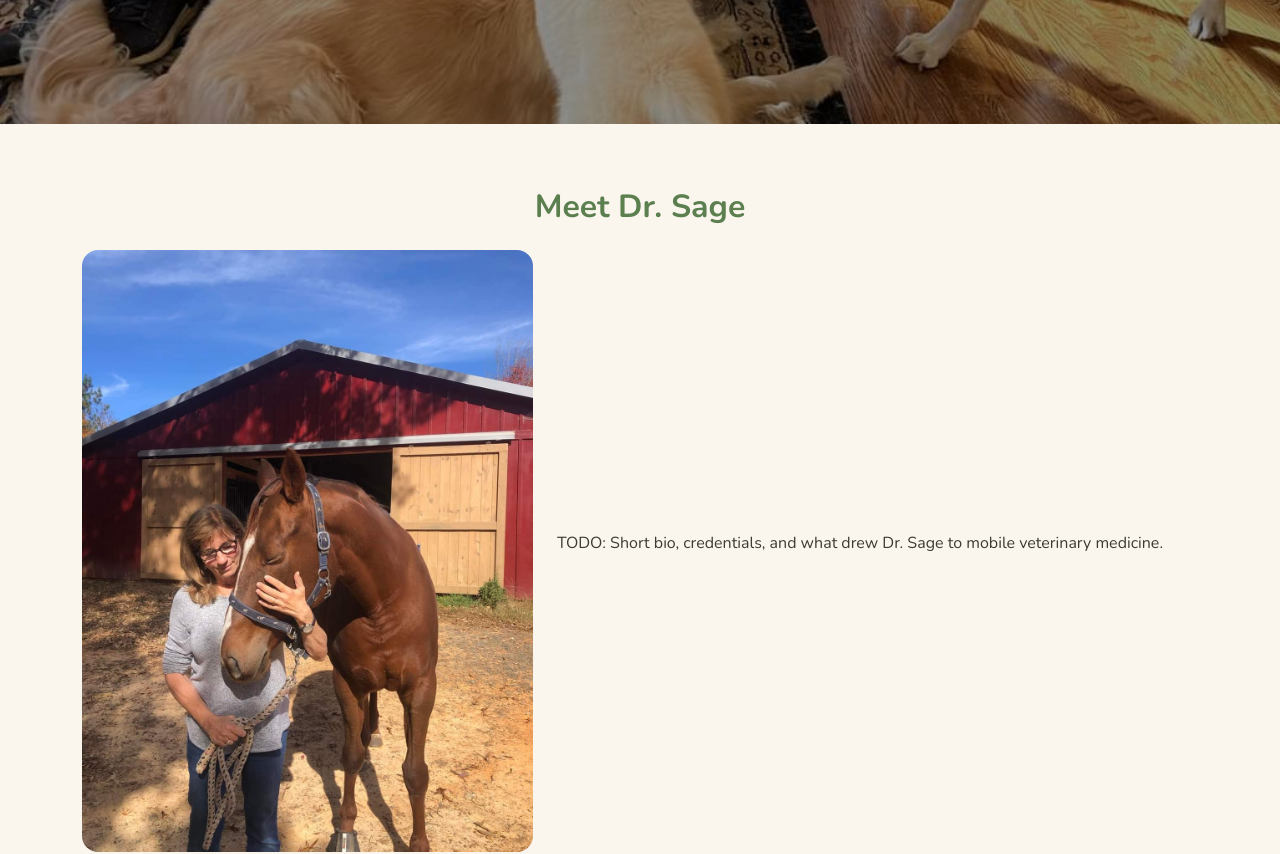
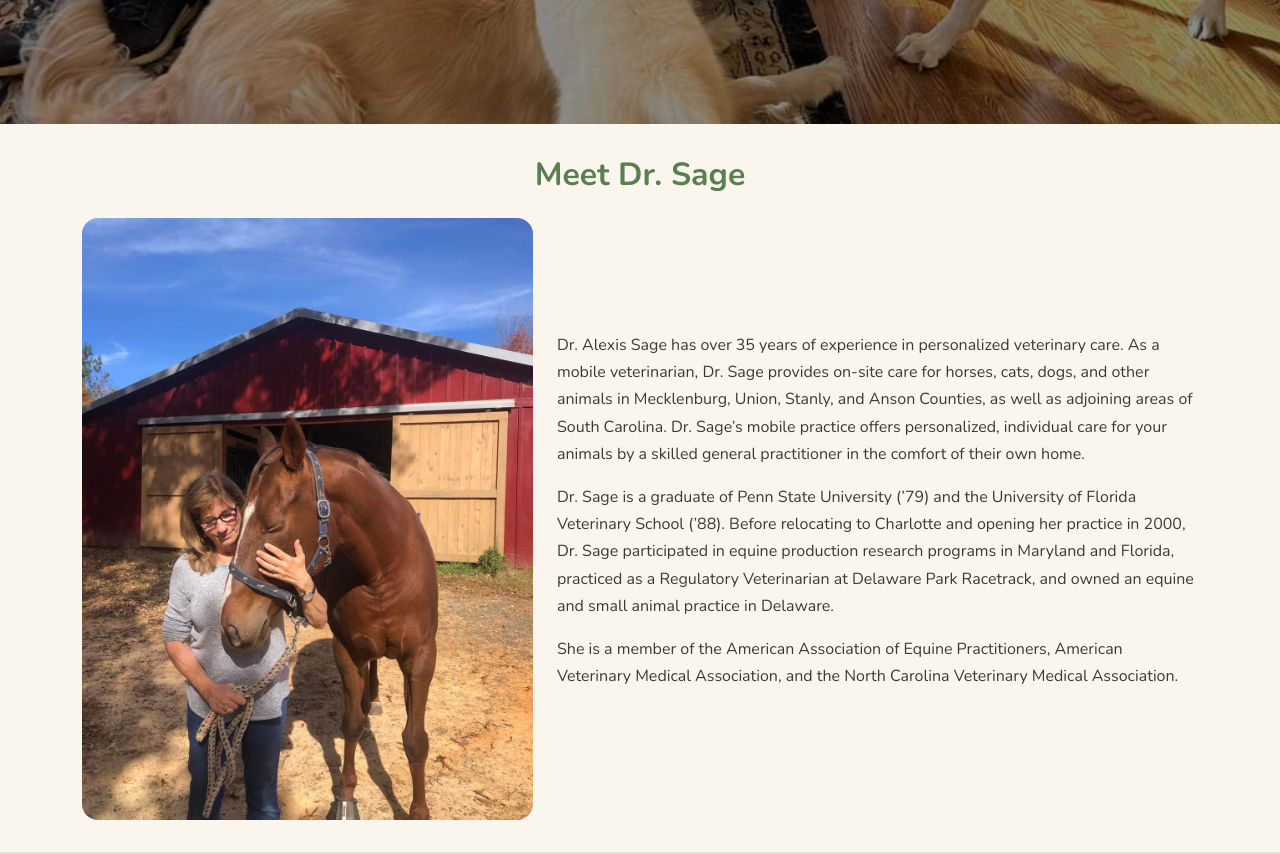
Before and after one commit to benclark1110/horse-and-pet-mobile-vet, a React (Create React App) app: page / in a window 1280 px wide. Shown: the part 500-1354 px from the top of the page. Built offline with nearby package versions, Linux system fonts and the light colour scheme.

Commit message:
updating content and images

```diff
--- a/src/components/sections/sections.tsx
+++ b/src/components/sections/sections.tsx
@@ -52,8 +52,26 @@ export const About: React.FC = () => (
         </Col>
         <Col md={7}>
           <p>
-            TODO: Short bio, credentials, and what drew Dr. Sage to mobile
-            veterinary medicine.
+            Dr. Alexis Sage has over 35 years of experience in personalized
+            veterinary care. As a mobile veterinarian, Dr. Sage provides on-site
+            care for horses, cats, dogs, and other animals in Mecklenburg,
+            Union, Stanly, and Anson Counties, as well as adjoining areas of
+            South Carolina. Dr. Sage’s mobile practice offers personalized,
+            individual care for your animals by a skilled general practitioner
+            in the comfort of their own home.
+          </p>
+          <p>
+            Dr. Sage is a graduate of Penn State University (’79) and the
+            University of Florida Veterinary School (’88). Before relocating to
+            Charlotte and opening her practice in 2000, Dr. Sage participated in
+            equine production research programs in Maryland and Florida,
+            practiced as a Regulatory Veterinarian at Delaware Park Racetrack,
+            and owned an equine and small animal practice in Delaware.
+          </p>
+          <p>
+            She is a member of the American Association of Equine Practitioners,
+            American Veterinary Medical Association, and the North Carolina
+            Veterinary Medical Association.
           </p>
         </Col>
       </Row>
--- a/src/components/sections/style.css
+++ b/src/components/sections/style.css
@@ -32,7 +32,7 @@ section[id] {
 }
 
 .section {
-  padding: 4rem 0;
+  padding: 2rem 0;
 }
 .section-alt {
   background: var(--green-light);
--- a/src/data/content.ts
+++ b/src/data/content.ts
@@ -8,13 +8,14 @@ import horses from "../images/horses.jpg";
 import llama from "../images/llama.jpg";
 import poodles from "../images/poodles.jpg";
 import puppies from "../images/puppies.jpg";
+import horseDogs from "../images/horseDogs.jpeg";
 
 export const contact = {
   phone: "704-231-8993",
   email: "docsage@carolina.rr.com",
   facebook: "https://www.facebook.com/horseandpetmobilevet",
   serviceArea: "TODO: service area",
-  hours: "TODO: hours",
+  hours: "Monday-Friday: 7:30 AM - 5:30 PM & Saturday: 7:30 AM -12:00 PM",
 };
 
 export const heroImage = dogs;
@@ -53,4 +54,5 @@ export const gallery = [
   { src: poodles, alt: "Poodles" },
   { src: goat, alt: "Goat portrait" },
   { src: horses, alt: "Horses in a pasture" },
+  { src: horseDogs, alt: "Horse and dogs" },
 ];
```
Also changed, not shown: src/images/horseDogs.jpeg (added).
